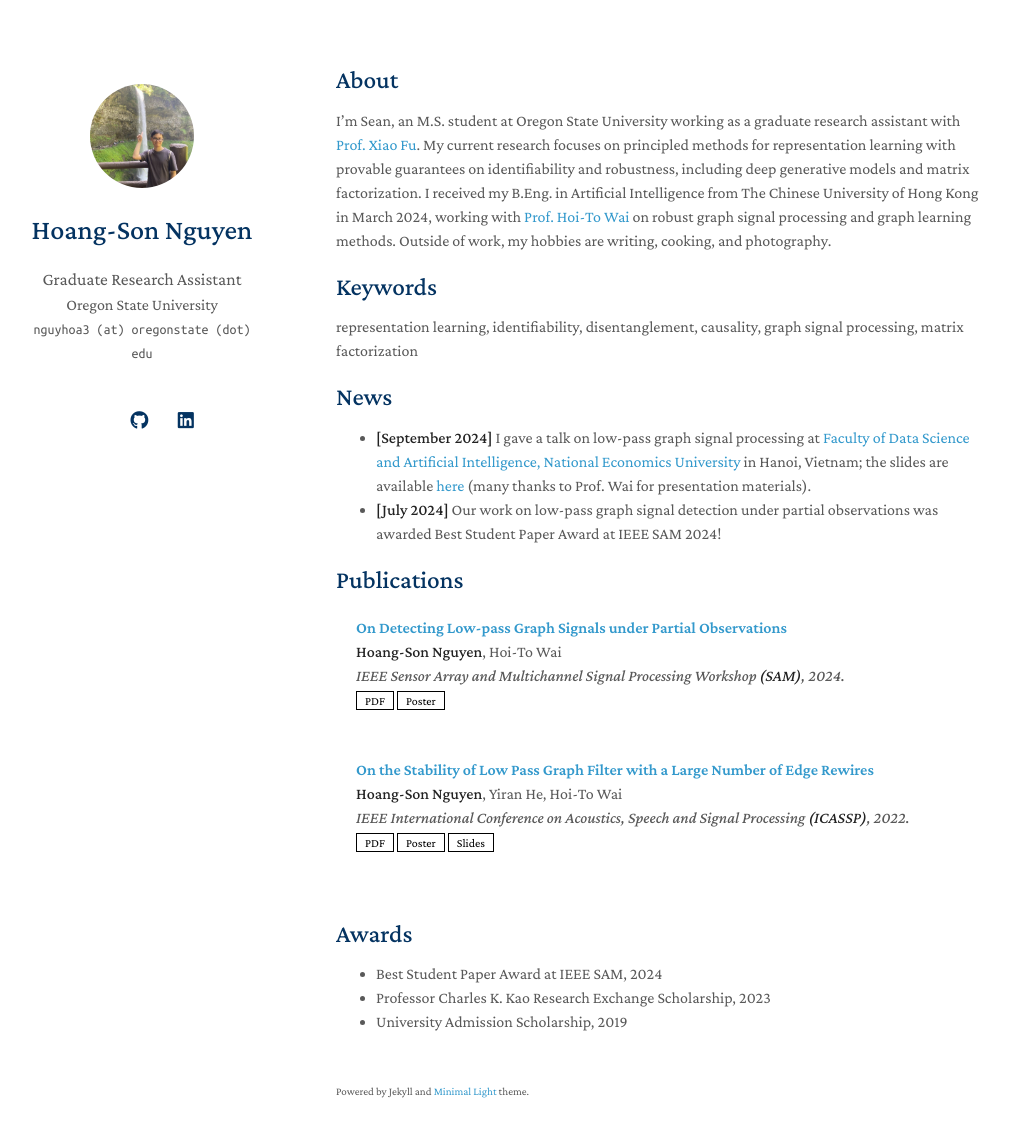
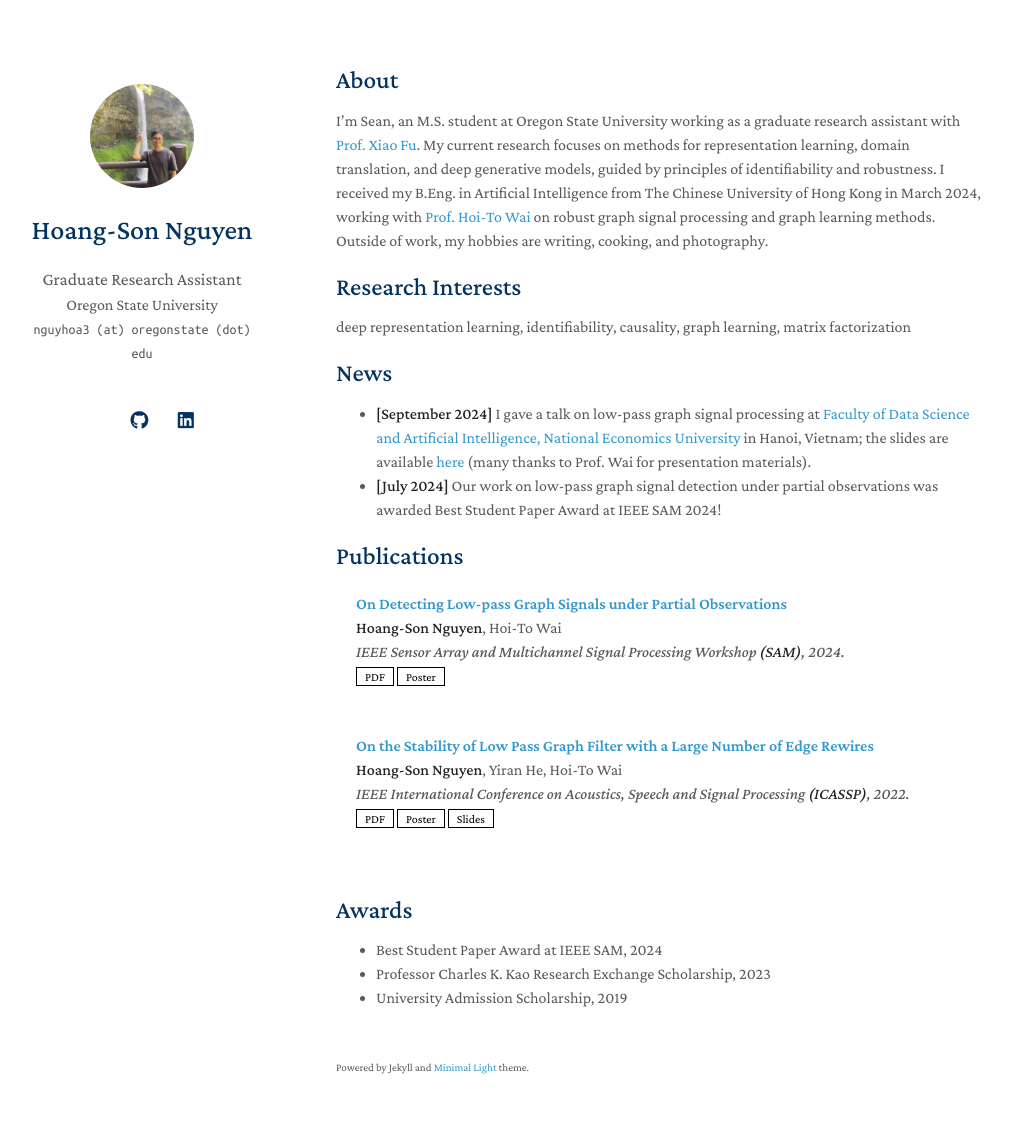
Before and after one commit to hsnguyen24/hsnguyen24.github.io, a Jekyll site: the page built from index.md, in a window 1280 px wide and 1172 px high. Shown: the top 1137 px of the window, without its empty margins (134-1145 px from the left). Built offline with Jekyll 4.4.1, drawn with Linux system fonts in a browser that asks for light colours; nearby versions of some CDN libraries; a style sheet for code colours, icons or effects is not loaded; our own code applies the rules of GitHub Pages for plain Markdown files.

Commit message:
Update index.md

```diff
--- a/index.md
+++ b/index.md
@@ -4,10 +4,10 @@ layout: homepage
 
 ## About
 
-I'm Sean, an M.S. student at Oregon State University working as a graduate research assistant with [Prof. Xiao Fu](https://web.engr.oregonstate.edu/~fuxia). My current research focuses on principled methods for representation learning with provable guarantees on identifiability and robustness, including deep generative models and matrix factorization. I received my B.Eng. in Artificial Intelligence from The Chinese University of Hong Kong in March 2024, working with [Prof. Hoi-To Wai](https://www1.se.cuhk.edu.hk/~htwai) on robust graph signal processing and graph learning methods. Outside of work, my hobbies are writing, cooking, and photography.
+I'm Sean, an M.S. student at Oregon State University working as a graduate research assistant with [Prof. Xiao Fu](https://web.engr.oregonstate.edu/~fuxia). My current research focuses on methods for representation learning, domain translation, and deep generative models, guided by principles of identifiability and robustness. I received my B.Eng. in Artificial Intelligence from The Chinese University of Hong Kong in March 2024, working with [Prof. Hoi-To Wai](https://www1.se.cuhk.edu.hk/~htwai) on robust graph signal processing and graph learning methods. Outside of work, my hobbies are writing, cooking, and photography.
 
-## Keywords
-representation learning, identifiability, disentanglement, causality, graph signal processing, matrix factorization
+## Research Interests
+deep representation learning, identifiability, causality, graph learning, matrix factorization
 
 ## News
 - **[September 2024]** I gave a talk on low-pass graph signal processing at [Faculty of Data Science and Artificial Intelligence, National Economics University](https://fda.neu.edu.vn/) in Hanoi, Vietnam; the slides are available [here](./assets/files/Talk_at_NEU_2024.pdf) (many thanks to Prof. Wai for presentation materials).
```
